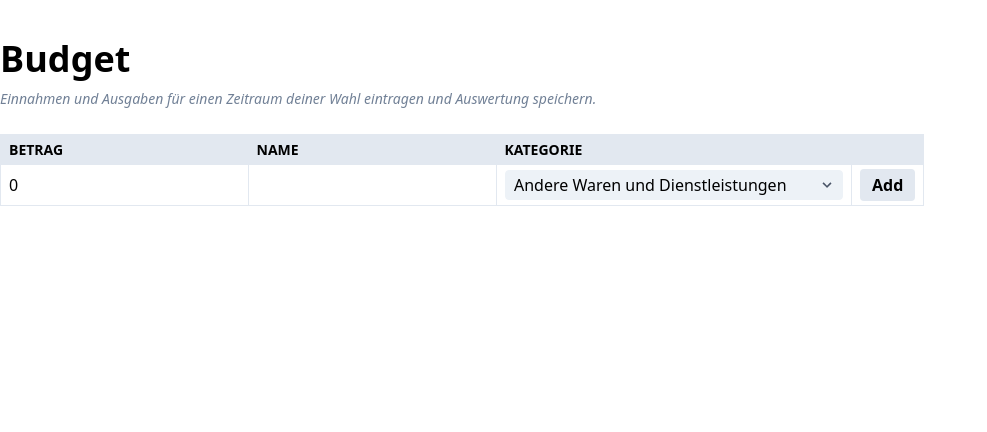
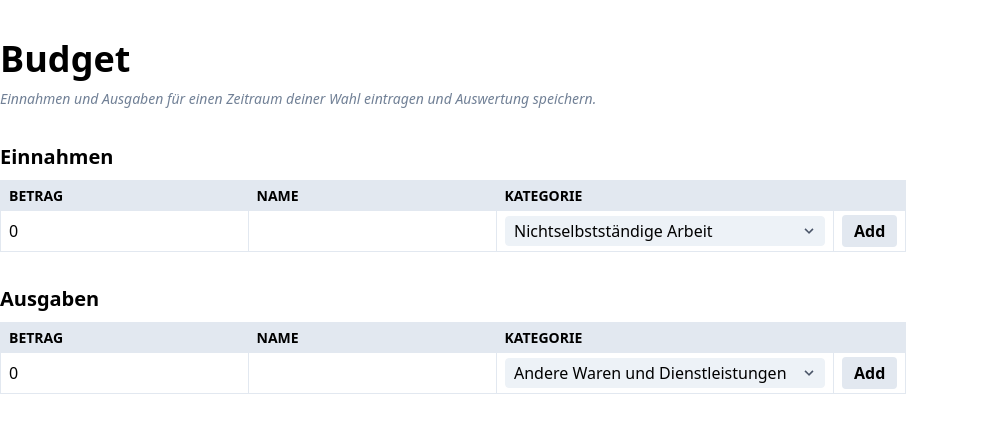
Before and after one commit to jens-ox/budgeting, a Next.js app: page / in a window 1280 px wide. Shown: the top 432 px of the page, without its empty margins (0-987 px from the left). Built offline with nearby package versions, Linux system fonts and the light colour scheme.

Commit message:
isolate table, start adding print directives

```diff
--- /dev/null
+++ b/components/Table.tsx
@@ -0,0 +1,129 @@
+import { useRef, useState } from 'react'
+import currency from 'currency.js'
+
+const showAmount = (cents: number): string =>
+  currency(cents, { fromCents: true }).toString()
+
+export interface Entry {
+  name: string
+  amount: number
+  category: string
+}
+
+export interface ITable {
+  categories: Record<string, string>
+  defaultCategory: string
+}
+
+export default function Table({ categories, defaultCategory }: ITable) {
+  const [entries, setEntries] = useState<Array<Entry>>([])
+
+  const inputRef = useRef(null)
+
+  const addEntry = () => {
+    setEntries([
+      ...entries,
+      {
+        amount,
+        name,
+        category
+      }
+    ])
+
+    // re-set
+    setAmount(0)
+    setName('')
+    setCategory(defaultCategory)
+
+    // re-focus
+    inputRef.current.focus()
+  }
+
+  const removeEntry = (i: number) => {
+    const newEntries = entries.filter((_, index) => index !== i)
+    setEntries(newEntries)
+  }
+
+  // new entry
+  const [amount, setAmount] = useState<number>(0)
+  const [name, setName] = useState('')
+  const [category, setCategory] = useState(defaultCategory)
+
+  const handleEnter = (e) => {
+    if (e.key !== 'Enter') return
+    addEntry()
+  }
+
+  return (
+    <table>
+      <thead>
+        <tr>
+          <th>Betrag</th>
+          <th>Name</th>
+          <th>Kategorie</th>
+          <th className="print:hidden"></th>
+        </tr>
+      </thead>
+      <tbody>
+        {entries.map((entry, i) => (
+          <tr key={`entry-${i}`}>
+            <td>{showAmount(entry.amount)}</td>
+            <td>{entry.name}</td>
+            <td>{entry.category}</td>
+            <td>
+              <button onClick={() => removeEntry(i)}>Delete</button>
+            </td>
+          </tr>
+        ))}
+        <tr onKeyUp={handleEnter} className="print:hidden">
+          <td>
+            <input
+              type="number"
+              value={amount}
+              ref={inputRef}
+              onChange={(e) => setAmount(parseInt(e.target.value || '0'))}
+              onFocus={(e) => e.target.select()}
+            />
+          </td>
+          <td>
+            <input
+              type="text"
+              value={name}
+              onChange={(e) => setName(e.target.value)}
+            />
+          </td>
+          <td>
+            <div className="relative">
+              <select
+                name="category"
+                id="category"
+                value={category}
+                onChange={(e) => setCategory(e.target.value)}
+              >
+                {Object.values(categories).map((c) => (
+                  <option key={`category-${c}`} value={c as string}>
+                    {c}
+                  </option>
+                ))}
+              </select>
+              <div className="pointer-events-none absolute inset-y-0 right-0 flex items-center px-2 text-gray-700">
+                <svg
+                  className="fill-current h-4 w-4"
+                  xmlns="http://www.w3.org/2000/svg"
+                  viewBox="0 0 20 20"
+                >
+                  <path d="M9.293 12.95l.707.707L15.657 8l-1.414-1.414L10 10.828 5.757 6.586 4.343 8z" />
+                </svg>
+              </div>
+            </div>
+          </td>
+          <td>
+            <button onClick={addEntry} type="button">
+              Add
+            </button>
+          </td>
+        </tr>
+      </tbody>
+    </table>
+  )
+}
--- a/pages/index.tsx
+++ b/pages/index.tsx
@@ -1,17 +1,7 @@
 import Head from 'next/head'
-import { useRef, useState } from 'react'
-import currency from 'currency.js'
+import Table from '../components/Table'
 
-const showAmount = (cents: number): string =>
-  currency(cents, { fromCents: true }).toString()
-
-export interface Entry {
-  name: string
-  amount: number
-  category: Category
-}
-
-export enum Category {
+export enum SpendingCategory {
   FOOD = 'Lebensmittel',
   CLOTING = 'Bekleidung und Schuhe',
   HOME = 'Wohnen und Energie',
@@ -25,45 +15,13 @@ export enum Category {
   OTHER = 'Andere Waren und Dienstleistungen'
 }
 
+export enum IncomeCategory {
+  WORK = 'Nichtselbstständige Arbeit',
+  CONTRACT = 'Selbstständige Arbeit',
+  MEANS = 'Vermögenseinnahmen'
+}
+
 export default function Home() {
-  const [entries, setEntries] = useState<Array<Entry>>([])
-
-  const inputRef = useRef(null)
-
-  const addEntry = () => {
-    setEntries([
-      ...entries,
-      {
-        amount,
-        name,
-        category
-      }
-    ])
-
-    // re-set
-    setAmount(0)
-    setName('')
-    setCategory(Category.OTHER)
-
-    // re-focus
-    inputRef.current.focus()
-  }
-
-  const removeEntry = (i: number) => {
-    const newEntries = entries.filter((_, index) => index !== i)
-    setEntries(newEntries)
-  }
-
-  // new entry
-  const [amount, setAmount] = useState<number>(0)
-  const [name, setName] = useState('')
-  const [category, setCategory] = useState(Category.OTHER)
-
-  const handleEnter = (e) => {
-    if (e.key !== 'Enter') return
-    addEntry()
-  }
-
   return (
     <div className="container mx-auto pt-8">
       <Head>
@@ -80,76 +38,16 @@ export default function Home() {
       </header>
 
       <main>
-        <table>
-          <thead>
-            <tr>
-              <th>Betrag</th>
-              <th>Name</th>
-              <th>Kategorie</th>
-              <th className="text-right"></th>
-            </tr>
-          </thead>
-          <tbody>
-            {entries.map((entry, i) => (
-              <tr key={`entry-${i}`}>
-                <td>{showAmount(entry.amount)}</td>
-                <td>{entry.name}</td>
-                <td>{entry.category}</td>
-                <td>
-                  <button onClick={() => removeEntry(i)}>Delete</button>
-                </td>
-              </tr>
-            ))}
-            <tr onKeyUp={handleEnter}>
-              <td>
-                <input
-                  type="number"
-                  value={amount}
-                  ref={inputRef}
-                  onChange={(e) => setAmount(parseInt(e.target.value || '0'))}
-                  onFocus={(e) => e.target.select()}
-                />
-              </td>
-              <td>
-                <input
-                  type="text"
-                  value={name}
-                  onChange={(e) => setName(e.target.value)}
-                />
-              </td>
-              <td>
-                <div className="relative">
-                  <select
-                    name="category"
-                    id="category"
-                    value={category}
-                    onChange={(e) => setCategory(e.target.value as Category)}
-                  >
-                    {Object.values(Category).map((c) => (
-                      <option key={`category-${c}`} value={c}>
-                        {c}
-                      </option>
-                    ))}
-                  </select>
-                  <div className="pointer-events-none absolute inset-y-0 right-0 flex items-center px-2 text-gray-700">
-                    <svg
-                      className="fill-current h-4 w-4"
-                      xmlns="http://www.w3.org/2000/svg"
-                      viewBox="0 0 20 20"
-                    >
-                      <path d="M9.293 12.95l.707.707L15.657 8l-1.414-1.414L10 10.828 5.757 6.586 4.343 8z" />
-                    </svg>
-                  </div>
-                </div>
-              </td>
-              <td>
-                <button onClick={addEntry} type="button">
-                  Add
-                </button>
-              </td>
-            </tr>
-          </tbody>
-        </table>
+        <h3>Einnahmen</h3>
+        <Table
+          categories={IncomeCategory}
+          defaultCategory={IncomeCategory.WORK}
+        ></Table>
+        <h3>Ausgaben</h3>
+        <Table
+          categories={SpendingCategory}
+          defaultCategory={SpendingCategory.OTHER}
+        ></Table>
       </main>
     </div>
   )
--- a/styles/globals.scss
+++ b/styles/globals.scss
@@ -4,6 +4,8 @@
 
 
 table {
+  @apply table-auto;
+
   td,th {
     @apply px-2 py-1;
   }
@@ -40,4 +42,9 @@ input[type=number] {
 
 select {
   @apply block appearance-none bg-gray-200 border border-gray-200 py-1 px-2 pr-8 rounded leading-tight;
+  width: 20rem;
 }
+
+h3 {
+  @apply text-xl font-semibold mb-2 mt-8;
+}
--- a/tailwind.config.js
+++ b/tailwind.config.js
@@ -2,5 +2,12 @@ module.exports = {
   future: {
     removeDeprecatedGapUtilities: true,
     purgeLayersByDefault: true
+  },
+  theme: {
+    extend: {
+      screens: {
+        print: { raw: 'print' }
+      }
+    }
   }
 }
```
